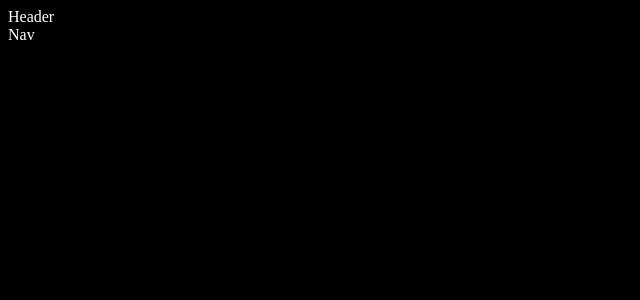
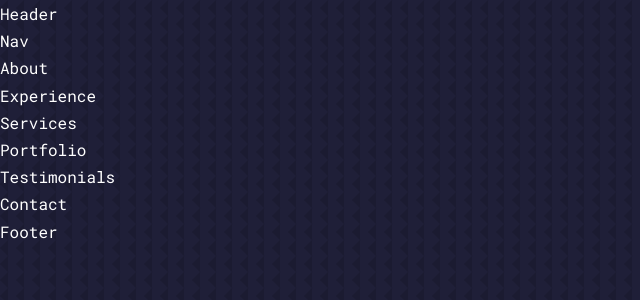
Before and after one commit to m100dev/WebPortfolio, a React (Create React App) app: page / in a window 1280 px wide. Shown: the top 300 px of the page, without its empty margins (0-640 px from the left). Built offline with nearby package versions, Linux system fonts and the light colour scheme.

Commit message:
Setup css general classes

```diff
--- a/src/App.jsx
+++ b/src/App.jsx
@@ -1,12 +1,26 @@
 import React from 'react'
 import Header from './components/header/Header'
 import Nav from './components/nav/Nav'
+import About from './components/about/About'
+import Experience from './components/experience/Experience'
+import Services from './components/services/Services'
+import Portfolio from './components/portfolio/Portfolio'
+import Testimonials from './components/testimonials/Testimonials'
+import Contact from './components/contact/Contact'
+import Footer from './components/footer/Footer'
 
 const App = () => {
   return (
     <>
       <Header/>
       <Nav/>
+      <About/>
+      <Experience />
+      <Services />
+      <Portfolio/>
+      <Testimonials />
+      <Contact />
+      <Footer />
     </>
   )
 }
--- a/src/index.css
+++ b/src/index.css
@@ -1,4 +1,113 @@
+@import url('https://fonts.googleapis.com/css2?family=Roboto+Mono:wght@300;400;500;600&display=swap');
+
+* {
+    margin: 0;
+    padding: 0;
+    border: 0;
+    outline: 0;
+    box-sizing: border-box;
+    list-style: none;
+    text-decoration: none;
+}
+
+:root {
+    --color-bg: #1f1f38;
+    --color-bg-variant: #2c2c6c;
+    --color-primary: #4db5ff;
+    --color-primary-variant: rgba(77, 181, 255, 0.4);
+    --color-white: #fff;
+    --color-light: rgba(255, 255, 255, 0.6);
+
+    --container-width-lg: 75%;
+    --container-width-md: 86%;
+    --container-width-ms: 90%;
+
+    --transition: all 400ms ease;
+}
+
+html {
+    scroll-behavior: smooth;
+}
+
+::-webkit-scrollbar {
+    display: none;
+}
+
 body {
-    background: black;
-    color: white;
+    font-family: 'Roboto Mono', monospace;
+    background-color: var(--color-bg);
+    color: var(--color-white);
+    line-height: 1.7;
+    background-image: url(../src/assets/bg-texture.png)
 }
+
+/* ============= GENERAL STYLES ============= */
+
+.container {
+    width: var(--container-width-lg);
+    margin: 0 auto;
+}
+
+h1, h2, h3, h4, h5 {
+    font-weight: 500;
+}
+
+h1 {
+    font-size: 2.5rem;
+}
+
+section {
+    margin-top: 8rem;
+}
+
+section > h2,
+section > h5 {
+    text-align: center;
+    color: var(--color-light);
+}
+
+section > h2 {
+    color: var(--color-primary);
+    margin-bottom: 3rem;
+}
+
+.text-light {
+    color: var(--color-light);
+}
+
+a {
+    color: var(--color-primary);
+    transition: var(--transition);
+}
+
+a:hover {
+    color: var(--color-white);
+}
+
+.btn {
+    width: max-content;
+    display: inline-block;
+    color: var(--color-primary);
+    padding: 0.75rem 1.2rem;
+    border-radius: 0.4rem;
+    cursor: pointer;
+    border: 1px solid var(--color-primary);
+    transition: var(--transition);
+}
+
+.btn:hover {
+    background: var(--color-white);
+    color: var(--color-bg);
+    border-color: transparent;
+}
+
+.btn-primary {
+    background-color: var(--color-primary);
+    color: var(--color-bg);
+}
+
+img {
+    display: block;
+    width: 100%;
+    object-fit: cover;
+}
```
